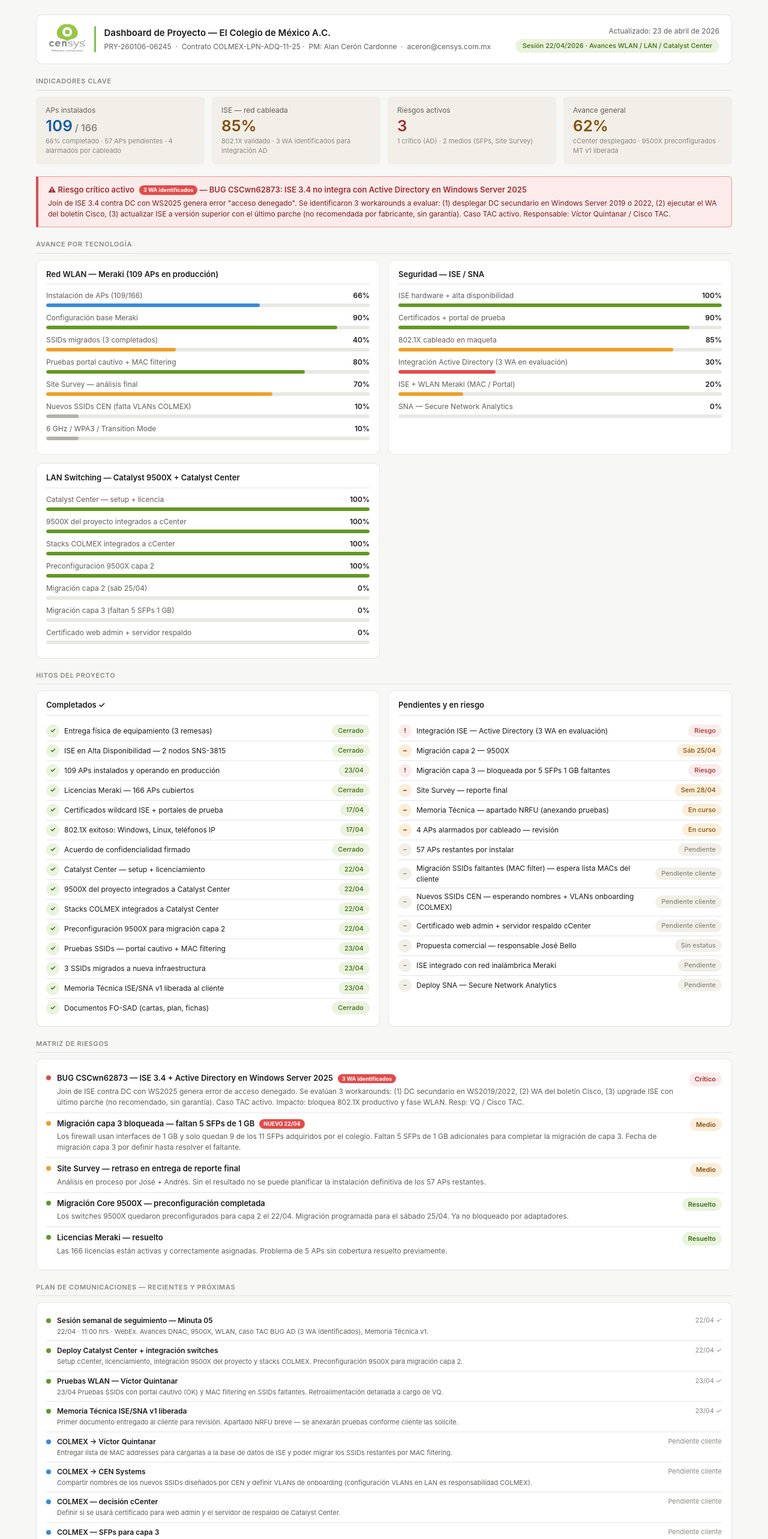
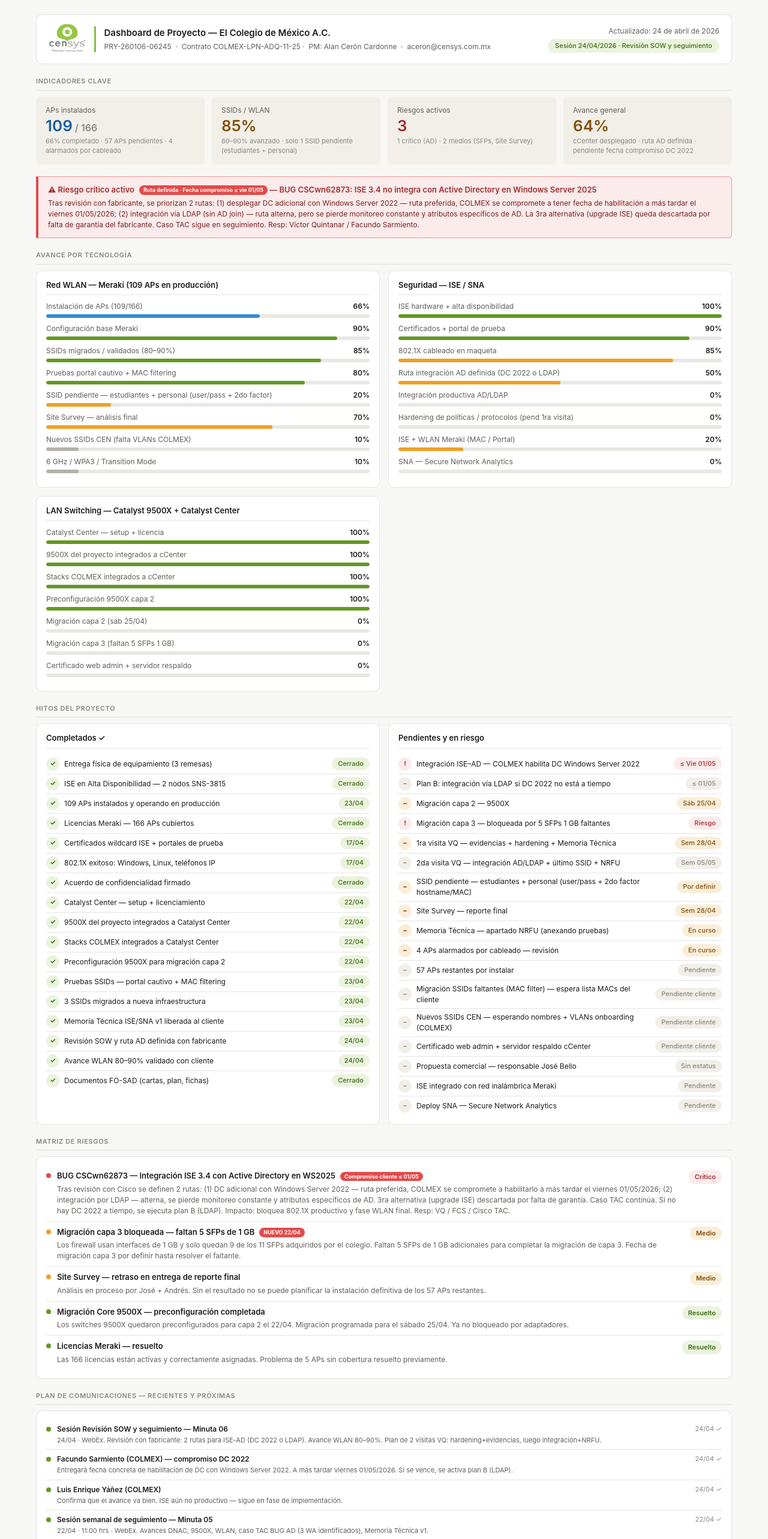
Before and after one commit to maxceca/colmex, a React (Create React App) app: page / in a window 1280 px wide. Shown: the top 2566 px of the page at 60% size. Built offline with nearby package versions, Linux system fonts and the light colour scheme.

Commit message:
dashboard: actualizacion 24/04/2026 - sesion revision SOW y seguimiento

```diff
--- a/src/data.js
+++ b/src/data.js
@@ -9,23 +9,23 @@ export const proyecto = {
   contrato: "COLMEX-LPN-ADQ-11-25",
   pm: "Alan Cerón Cardonne",
   email: "aceron@censys.com.mx",
-  actualizado: "23 de abril de 2026",
-  sesion: "Sesión 22/04/2026 · Avances WLAN / LAN / Catalyst Center",
+  actualizado: "24 de abril de 2026",
+  sesion: "Sesión 24/04/2026 · Revisión SOW y seguimiento",
 };
 
 export const kpis = [
   { label: "APs instalados", valor: "109", sufijo: "/ 166", sub: "66% completado · 57 APs pendientes · 4 alarmados por cableado", color: "blue" },
-  { label: "ISE — red cableada", valor: "85%", sub: "802.1X validado · 3 WA identificados para integración AD", color: "amber" },
+  { label: "SSIDs / WLAN", valor: "85%", sub: "80–90% avanzado · solo 1 SSID pendiente (estudiantes + personal)", color: "amber" },
   { label: "Riesgos activos", valor: "3", sub: "1 crítico (AD) · 2 medios (SFPs, Site Survey)", color: "red" },
-  { label: "Avance general", valor: "62%", sub: "cCenter desplegado · 9500X preconfigurados · MT v1 liberada", color: "amber" },
+  { label: "Avance general", valor: "64%", sub: "cCenter desplegado · ruta AD definida · pendiente fecha compromiso DC 2022", color: "amber" },
 ];
 
 export const alerta = {
   activa: true,
   titulo: "BUG CSCwn62873: ISE 3.4 no integra con Active Directory en Windows Server 2025",
-  badge: "3 WA identificados",
+  badge: "Ruta definida · Fecha compromiso ≤ vie 01/05",
   descripcion:
-    'Join de ISE 3.4 contra DC con WS2025 genera error "acceso denegado". Se identificaron 3 workarounds a evaluar: (1) desplegar DC secundario en Windows Server 2019 o 2022, (2) ejecutar el WA del boletín Cisco, (3) actualizar ISE a versión superior con el último parche (no recomendada por fabricante, sin garantía). Caso TAC activo. Responsable: Víctor Quintanar / Cisco TAC.',
+    'Tras revisión con fabricante, se priorizan 2 rutas: (1) desplegar DC adicional con Windows Server 2022 — ruta preferida, COLMEX se compromete a tener fecha de habilitación a más tardar el viernes 01/05/2026; (2) integración vía LDAP (sin AD join) — ruta alterna, pero se pierde monitoreo constante y atributos específicos de AD. La 3ra alternativa (upgrade ISE) queda descartada por falta de garantía del fabricante. Caso TAC sigue en seguimiento. Resp: Víctor Quintanar / Facundo Sarmiento.',
 };
 
 export const tecnologias = [
@@ -34,8 +34,9 @@ export const tecnologias = [
     barras: [
       { label: "Instalación de APs (109/166)", pct: 66, color: "blue" },
       { label: "Configuración base Meraki", pct: 90, color: "green" },
-      { label: "SSIDs migrados (3 completados)", pct: 40, color: "amber" },
+      { label: "SSIDs migrados / validados (80–90%)", pct: 85, color: "green" },
       { label: "Pruebas portal cautivo + MAC filtering", pct: 80, color: "green" },
+      { label: "SSID pendiente — estudiantes + personal (user/pass + 2do factor)", pct: 20, color: "amber" },
       { label: "Site Survey — análisis final", pct: 70, color: "amber" },
       { label: "Nuevos SSIDs CEN (falta VLANs COLMEX)", pct: 10, color: "gray" },
       { label: "6 GHz / WPA3 / Transition Mode", pct: 10, color: "gray" },
@@ -47,7 +48,9 @@ export const tecnologias = [
       { label: "ISE hardware + alta disponibilidad", pct: 100, color: "green" },
       { label: "Certificados + portal de prueba", pct: 90, color: "green" },
       { label: "802.1X cableado en maqueta", pct: 85, color: "amber" },
-      { label: "Integración Active Directory (3 WA en evaluación)", pct: 30, color: "red" },
+      { label: "Ruta integración AD definida (DC 2022 o LDAP)", pct: 50, color: "amber" },
+      { label: "Integración productiva AD/LDAP", pct: 0, color: "red" },
+      { label: "Hardening de políticas / protocolos (pend 1ra visita)", pct: 0, color: "gray" },
       { label: "ISE + WLAN Meraki (MAC / Portal)", pct: 20, color: "amber" },
       { label: "SNA — Secure Network Analytics", pct: 0, color: "gray" },
     ],
@@ -82,13 +85,19 @@ export const hitosCompletados = [
   { texto: "Pruebas SSIDs — portal cautivo + MAC filtering", fecha: "23/04", estado: "done" },
   { texto: "3 SSIDs migrados a nueva infraestructura", fecha: "23/04", estado: "done" },
   { texto: "Memoria Técnica ISE/SNA v1 liberada al cliente", fecha: "23/04", estado: "done" },
+  { texto: "Revisión SOW y ruta AD definida con fabricante", fecha: "24/04", estado: "done" },
+  { texto: "Avance WLAN 80–90% validado con cliente", fecha: "24/04", estado: "done" },
   { texto: "Documentos FO-SAD (cartas, plan, fichas)", fecha: "Cerrado", estado: "done" },
 ];
 
 export const hitosPendientes = [
-  { texto: "Integración ISE — Active Directory (3 WA en evaluación)", fecha: "Riesgo", estado: "risk" },
+  { texto: "Integración ISE–AD — COLMEX habilita DC Windows Server 2022", fecha: "≤ Vie 01/05", estado: "risk" },
+  { texto: "Plan B: integración vía LDAP si DC 2022 no está a tiempo", fecha: "≤ 01/05", estado: "pend" },
   { texto: "Migración capa 2 — 9500X", fecha: "Sáb 25/04", estado: "wip" },
   { texto: "Migración capa 3 — bloqueada por 5 SFPs 1 GB faltantes", fecha: "Riesgo", estado: "risk" },
+  { texto: "1ra visita VQ — evidencias + hardening + Memoria Técnica", fecha: "Sem 28/04", estado: "wip" },
+  { texto: "2da visita VQ — integración AD/LDAP + último SSID + NRFU", fecha: "Sem 05/05", estado: "pend" },
+  { texto: "SSID pendiente — estudiantes + personal (user/pass + 2do factor hostname/MAC)", fecha: "Por definir", estado: "wip" },
   { texto: "Site Survey — reporte final", fecha: "Sem 28/04", estado: "wip" },
   { texto: "Memoria Técnica — apartado NRFU (anexando pruebas)", fecha: "En curso", estado: "wip" },
   { texto: "4 APs alarmados por cableado — revisión", fecha: "En curso", estado: "wip" },
@@ -105,10 +114,10 @@ export const hitosPendientes = [
 export const riesgos = [
   {
     nivel: "critico",
-    titulo: "BUG CSCwn62873 — ISE 3.4 + Active Directory en Windows Server 2025",
-    badge: "3 WA identificados",
+    titulo: "BUG CSCwn62873 — Integración ISE 3.4 con Active Directory en WS2025",
+    badge: "Compromiso cliente ≤ 01/05",
     descripcion:
-      "Join de ISE contra DC con WS2025 genera error de acceso denegado. Se evalúan 3 workarounds: (1) DC secundario en WS2019/2022, (2) WA del boletín Cisco, (3) upgrade ISE con último parche (no recomendado, sin garantía). Caso TAC activo. Impacto: bloquea 802.1X productivo y fase WLAN. Resp: VQ / Cisco TAC.",
+      "Tras revisión con Cisco se definen 2 rutas: (1) DC adicional con Windows Server 2022 — ruta preferida, COLMEX se compromete a habilitarlo a más tardar el viernes 01/05/2026; (2) integración por LDAP — alterna, se pierde monitoreo constante y atributos específicos de AD. 3ra alternativa (upgrade ISE) descartada por falta de garantía. Caso TAC continúa. Si no hay DC 2022 a tiempo, se ejecuta plan B (LDAP). Impacto: bloquea 802.1X productivo y fase WLAN final. Resp: VQ / FCS / Cisco TAC.",
   },
   {
     nivel: "medio",
@@ -139,17 +148,23 @@ export const riesgos = [
 
 // tipo: "hecho" | "pendiente"
 export const comunicaciones = [
+  { tipo: "hecho", quien: "Sesión Revisión SOW y seguimiento — Minuta 06", que: "24/04 · WebEx. Revisión con fabricante: 2 rutas para ISE-AD (DC 2022 o LDAP). Avance WLAN 80–90%. Plan de 2 visitas VQ: hardening+evidencias, luego integración+NRFU.", cuando: "24/04 ✓" },
+  { tipo: "hecho", quien: "Facundo Sarmiento (COLMEX) — compromiso DC 2022", que: "Entregará fecha concreta de habilitación de DC con Windows Server 2022. A más tardar viernes 01/05/2026. Si se vence, se activa plan B (LDAP).", cuando: "24/04 ✓" },
+  { tipo: "hecho", quien: "Luis Enrique Yáñez (COLMEX)", que: "Confirma que el avance va bien. ISE aún no productivo — sigue en fase de implementación.", cuando: "24/04 ✓" },
   { tipo: "hecho", quien: "Sesión semanal de seguimiento — Minuta 05", que: "22/04 · 11:00 hrs · WebEx. Avances DNAC, 9500X, WLAN, caso TAC BUG AD (3 WA identificados), Memoria Técnica v1.", cuando: "22/04 ✓" },
   { tipo: "hecho", quien: "Deploy Catalyst Center + integración switches", que: "Setup cCenter, licenciamiento, integración 9500X del proyecto y stacks COLMEX. Preconfiguración 9500X para migración capa 2.", cuando: "22/04 ✓" },
-  { tipo: "hecho", quien: "Pruebas WLAN — Víctor Quintanar", que: "23/04 Pruebas SSIDs con portal cautivo (OK) y MAC filtering en SSIDs faltantes. Retroalimentación detallada a cargo de VQ.", cuando: "23/04 ✓" },
+  { tipo: "hecho", quien: "Pruebas WLAN — Víctor Quintanar", que: "Pruebas SSIDs con portal cautivo (OK) y MAC filtering en SSIDs faltantes.", cuando: "23/04 ✓" },
   { tipo: "hecho", quien: "Memoria Técnica ISE/SNA v1 liberada", que: "Primer documento entregado al cliente para revisión. Apartado NRFU breve — se anexarán pruebas conforme cliente las solicite.", cuando: "23/04 ✓" },
+  { tipo: "pendiente", quien: "COLMEX — DC Windows Server 2022", que: "Habilitar el servidor DC en WS2022 a más tardar el viernes 01/05 para integración con ISE. Si no, se activa LDAP como plan B.", cuando: "≤ 01/05" },
+  { tipo: "pendiente", quien: "Víctor Quintanar — 1ra visita en sitio", que: "Siguiente semana: recabar evidencias, completar Memoria Técnica, aplicar hardening de políticas y protocolos en ISE.", cuando: "Sem 28/04" },
+  { tipo: "pendiente", quien: "Víctor Quintanar — 2da visita en sitio", que: "Integración AD (o LDAP) + configuración del último SSID pendiente + pruebas NRFU.", cuando: "Sem 05/05" },
   { tipo: "pendiente", quien: "COLMEX → Víctor Quintanar", que: "Entregar lista de MAC addresses para cargarlas a la base de datos de ISE y poder migrar los SSIDs restantes por MAC filtering.", cuando: "Pendiente cliente" },
   { tipo: "pendiente", quien: "COLMEX → CEN Systems", que: "Compartir nombres de los nuevos SSIDs diseñados por CEN y definir VLANs de onboarding (configuración VLANs en LAN es responsabilidad COLMEX).", cuando: "Pendiente cliente" },
   { tipo: "pendiente", quien: "COLMEX — decisión cCenter", que: "Definir si se usará certificado para web admin y el servidor de respaldo de Catalyst Center.", cuando: "Pendiente cliente" },
   { tipo: "pendiente", quien: "COLMEX — SFPs para capa 3", que: "Adquirir 5 SFPs de 1 GB adicionales para completar la migración de capa 3 en los firewalls.", cuando: "Pendiente cliente" },
-  { tipo: "pendiente", quien: "José Bello — propuesta comercial", que: "Estatus de la propuesta pendiente de actualizar. Sin avance reportado en la sesión.", cuando: "Por definir" },
-  { tipo: "pendiente", quien: "Escalación Cisco TAC — BUG CSCwn62873", que: "Seguimiento caso TAC para validar cuál de los 3 WA se aplicará en el ambiente productivo del COLMEX.", cuando: "En curso" },
-  { tipo: "pendiente", quien: "Próxima sesión semanal de seguimiento", que: "Miércoles 29/04/2026 · 11:00 hrs · WebEx. Agenda: resultado migración capa 2, definición ruta AD, lista MACs, VLANs onboarding, SFPs capa 3.", cuando: "29/04" },
+  { tipo: "pendiente", quien: "José Bello — propuesta comercial", que: "Estatus de la propuesta pendiente de actualizar. Sin avance reportado.", cuando: "Por definir" },
+  { tipo: "pendiente", quien: "Escalación Cisco TAC — BUG CSCwn62873", que: "Seguimiento caso TAC para obtener resolución puntual del fabricante, independiente de los workarounds.", cuando: "En curso" },
+  { tipo: "pendiente", quien: "Próxima sesión semanal de seguimiento", que: "Miércoles 29/04/2026 · 11:00 hrs · WebEx. Agenda: resultado migración capa 2, fecha DC 2022, resultados 1ra visita VQ, SFPs capa 3.", cuando: "29/04" },
 ];
 
 export const entregables = {
@@ -160,12 +175,12 @@ export const entregables = {
     "Cartas de aceptación FO-SAD-5.4",
     "Catálogo fichas técnicas (12 equipos)",
     "Plan de comunicación FO-SAD-5.6",
-    "Minutas 01–05 generadas",
+    "Minutas 01–06 generadas",
     "Acuerdo de confidencialidad",
     "Memoria Técnica ISE/SNA v1 (liberada al cliente)",
   ],
   enProceso: [
-    "Memoria Técnica — apartado NRFU (anexando pruebas)",
+    "Memoria Técnica — apartado NRFU + hardening (1ra visita VQ)",
     "Site Survey — reporte final",
     "Reporte mensual de tickets",
   ],
```
